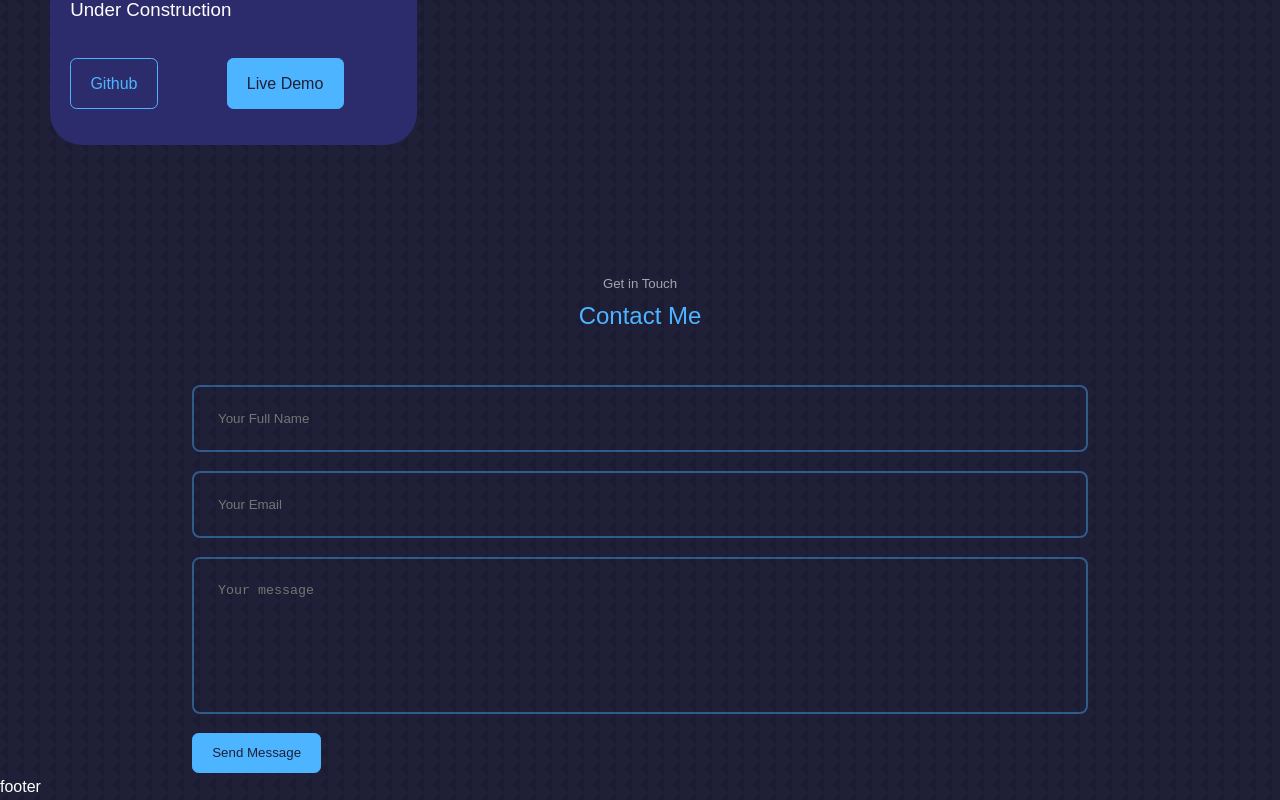
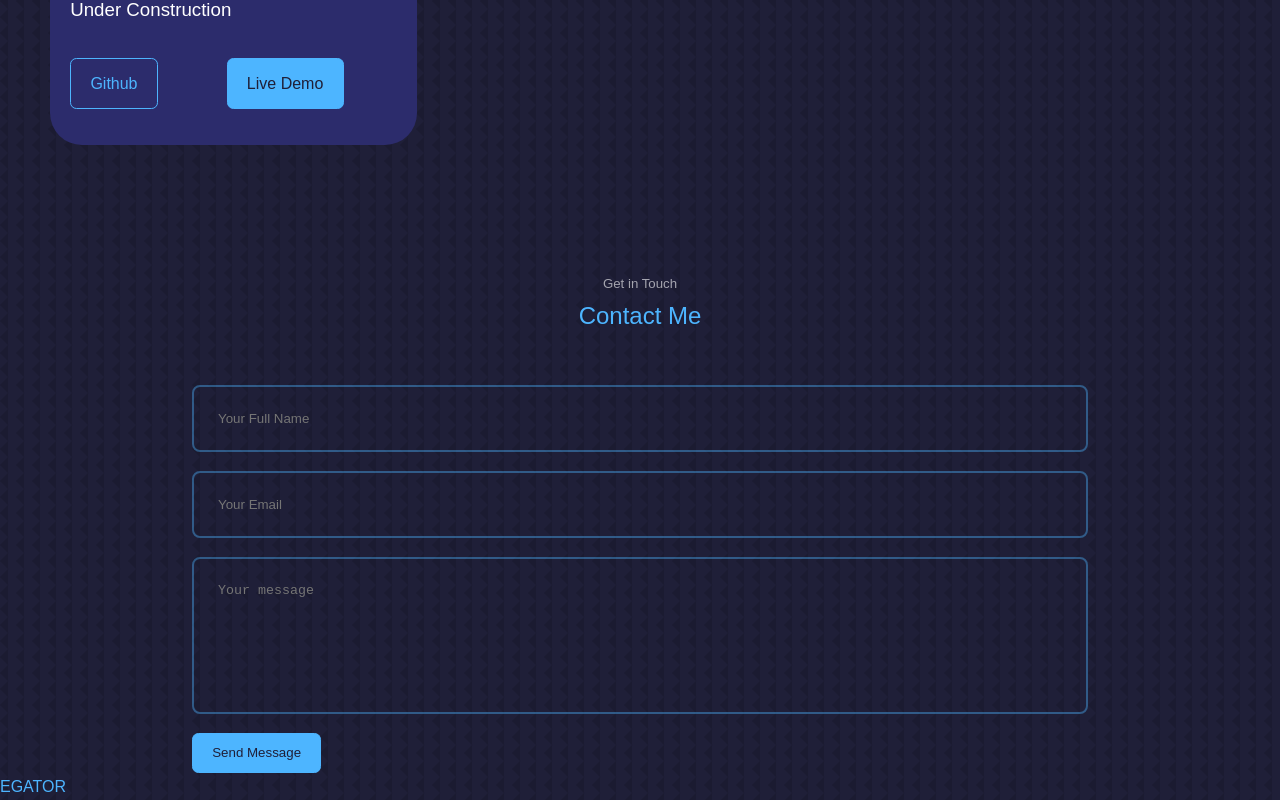
Before and after one commit to Halboun1/Portfolio, a React (Create React App) app in the folder Portfolio/: page / in a window 1280 px wide. Shown: the part 2887-3687 px from the top of the page. Built offline with nearby package versions, Linux system fonts and the light colour scheme.

Commit message:
working on the footer section

```diff
--- a/Portfolio/src/components/footer/footer.jsx
+++ b/Portfolio/src/components/footer/footer.jsx
@@ -3,7 +3,12 @@ import './footer.css'
 
 const Footer = () => {
   return (
-    <div>footer</div>
+    <footer>
+      <a href="#" className='footer_logo'>EGATOR</a>
+      <ul className='permalinks'>
+
+      </ul>
+    </footer>
   )
 }
 
```
